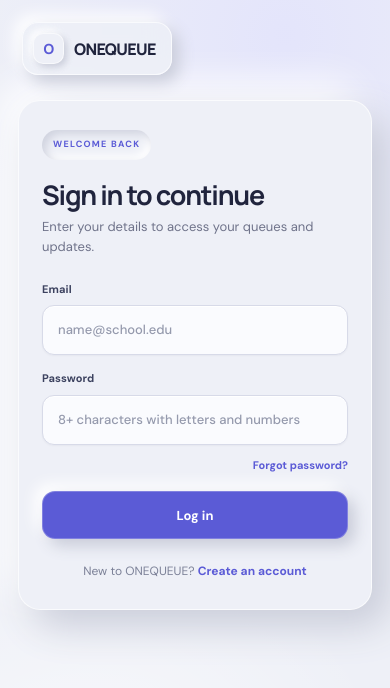
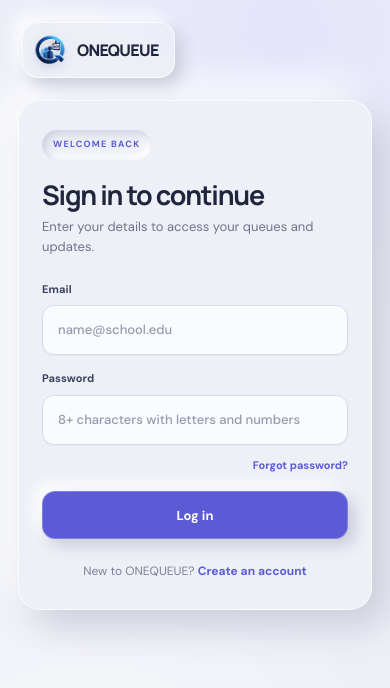
Before and after one commit to wemji/itp2, a React (Vite) app in the folder client/: page /login in a window 390 px wide. Shown: the top 688 px of the page. Built offline with nearby package versions, Linux system fonts and the light colour scheme; no server answers.

Commit message:
feat(branding): apply ONEQUEUE logo across the app

```diff
--- a/client/index.html
+++ b/client/index.html
@@ -5,6 +5,8 @@
     <meta name="viewport" content="width=device-width, initial-scale=1.0" />
     <meta name="theme-color" content="#103d3b" />
     <meta name="description" content="Join service queues remotely, track your place, and arrive when your turn is near with ONEQUEUE." />
+    <link rel="icon" type="image/png" href="/onequeue-logo.png" />
+    <link rel="apple-touch-icon" href="/onequeue-logo.png" />
     <title>ONEQUEUE — Your turn, without the wait</title>
   </head>
   <body>
--- /dev/null
+++ b/client/src/components/BrandMark.jsx
@@ -0,0 +1,14 @@
+export default function BrandMark() {
+  return (
+    <img
+      className="brand-logo"
+      src="/onequeue-logo.png"
+      alt=""
+      aria-hidden="true"
+      width="40"
+      height="40"
+      decoding="async"
+      draggable="false"
+    />
+  );
+}
--- a/client/src/components/Layout.jsx
+++ b/client/src/components/Layout.jsx
@@ -15,6 +15,7 @@ import {
 import { useState } from 'react';
 import { useAuth } from '../context/AuthContext';
 import LoadingButton from './LoadingButton';
+import BrandMark from './BrandMark';
 import '../customer.css';
 import '../admin.css';
 
@@ -51,7 +52,7 @@ export default function Layout() {
       <aside className={open ? 'sidebar open' : 'sidebar'}>
         <div className="sidebar-top">
           <Link to={staff ? '/admin' : '/dashboard'} className="brand">
-            <span className="brand-mark">O</span>
+            <BrandMark />
             <span>ONEQUEUE</span>
           </Link>
           <span className="workspace-label">{staff ? 'SERVICE DESK' : 'CUSTOMER PORTAL'}</span>
--- a/client/src/pages/Auth.jsx
+++ b/client/src/pages/Auth.jsx
@@ -4,6 +4,7 @@ import { Check, Clock3 } from 'lucide-react';
 import { useAuth } from '../context/AuthContext';
 import Toast from '../components/Toast';
 import LoadingButton from '../components/LoadingButton';
+import BrandMark from '../components/BrandMark';
 import '../auth.css';
 
 export default function Auth({ register = false }) {
@@ -49,7 +50,7 @@ export default function Auth({ register = false }) {
       <div className="auth-glow auth-glow-two" />
 
       <Link to="/" className="brand auth-brand" aria-label="Back to ONEQUEUE home">
-        <span className="brand-mark">O</span>
+        <BrandMark />
         <span>ONEQUEUE</span>
       </Link>
 
--- a/client/src/pages/ForgotPassword.jsx
+++ b/client/src/pages/ForgotPassword.jsx
@@ -4,6 +4,7 @@ import { ArrowLeft, CheckCircle2, LockKeyhole, Mail, ShieldCheck } from 'lucide-
 import { api } from '../lib/api';
 import Toast from '../components/Toast';
 import LoadingButton from '../components/LoadingButton';
+import BrandMark from '../components/BrandMark';
 import '../auth.css';
 
 export default function ForgotPassword() {
@@ -37,7 +38,7 @@ export default function ForgotPassword() {
       <div className="auth-glow auth-glow-two" />
 
       <Link to="/" className="brand auth-brand" aria-label="Back to ONEQUEUE home">
-        <span className="brand-mark">O</span>
+        <BrandMark />
         <span>ONEQUEUE</span>
       </Link>
 
--- a/client/src/pages/Landing.jsx
+++ b/client/src/pages/Landing.jsx
@@ -16,6 +16,7 @@ import {
 import { api } from '../lib/api';
 import { PUBLIC_STATS_POLL_INTERVAL_MS } from '../lib/polling';
 import '../landing.css';
+import BrandMark from '../components/BrandMark';
 
 const steps = [
   [Hash, '01', 'Choose a service', 'Find the office or service you need in seconds.'],
@@ -122,7 +123,7 @@ export default function Landing() {
     <div className="landing landing-refresh">
       <nav className="landing-nav">
         <Link to="/" className="brand" aria-label="ONEQUEUE home">
-          <span className="brand-mark">O</span>
+          <BrandMark />
           <span>ONEQUEUE</span>
         </Link>
 
@@ -224,7 +225,7 @@ export default function Landing() {
         <div className="landing-footer-main">
           <div className="landing-footer-brand">
             <Link to="/" className="brand">
-              <span className="brand-mark">O</span>
+              <BrandMark />
               <span>ONEQUEUE</span>
             </Link>
             <p>Join remotely, follow your place, and arrive when your turn is near.</p>
--- a/client/src/pages/Mfa.jsx
+++ b/client/src/pages/Mfa.jsx
@@ -5,6 +5,7 @@ import { api } from '../lib/api';
 import { useAuth } from '../context/AuthContext';
 import Toast from '../components/Toast';
 import LoadingButton from '../components/LoadingButton';
+import BrandMark from '../components/BrandMark';
 import '../auth.css';
 
 function getQrCodeSource(qrCode) {
@@ -75,7 +76,7 @@ export default function Mfa() {
     <div className="auth-page auth-neu recovery-page">
       <div className="auth-glow auth-glow-one" />
       <div className="auth-glow auth-glow-two" />
-      <div className="brand auth-brand"><span className="brand-mark">O</span><span>ONEQUEUE</span></div>
+      <div className="brand auth-brand"><BrandMark /><span>ONEQUEUE</span></div>
       <main className="auth-shell">
         <section className="auth-welcome">
           <div className="auth-badge"><span /> Privileged account protection</div>
--- a/client/src/pages/ResetPassword.jsx
+++ b/client/src/pages/ResetPassword.jsx
@@ -4,6 +4,7 @@ import { CheckCircle2, KeyRound, LockKeyhole, ShieldCheck } from 'lucide-react';
 import { supabase } from '../lib/supabase';
 import Toast from '../components/Toast';
 import LoadingButton from '../components/LoadingButton';
+import BrandMark from '../components/BrandMark';
 import '../auth.css';
 
 export default function ResetPassword() {
@@ -104,7 +105,7 @@ export default function ResetPassword() {
       <div className="auth-glow auth-glow-two" />
 
       <Link to="/" className="brand auth-brand" aria-label="Back to ONEQUEUE home">
-        <span className="brand-mark">O</span>
+        <BrandMark />
         <span>ONEQUEUE</span>
       </Link>
 
--- a/client/src/readability.css
+++ b/client/src/readability.css
@@ -284,6 +284,34 @@ body .auth-neu .auth-card input[inputmode='numeric'][maxlength='6'] {
   animation: button-spin .7s linear infinite;
 }
 
+.brand-logo {
+  display: block;
+  width: 40px;
+  height: 40px;
+  flex: 0 0 40px;
+  object-fit: contain;
+  filter: drop-shadow(0 4px 5px #1f31662b);
+  user-select: none;
+}
+
+.auth-brand .brand-logo {
+  width: 37px;
+  height: 37px;
+  flex-basis: 37px;
+}
+
+.sidebar .brand-logo {
+  width: 39px;
+  height: 39px;
+  flex-basis: 39px;
+}
+
+.landing-footer .brand-logo {
+  width: 35px;
+  height: 35px;
+  flex-basis: 35px;
+}
+
 button[aria-busy='true'] {
   cursor: wait;
 }
@@ -306,3 +334,12 @@ a.button:active {
 @media (prefers-reduced-motion: reduce) {
   .button-spinner { animation-duration: 1.4s; }
 }
+
+@media (max-width: 560px) {
+  .brand-logo,
+  .auth-brand .brand-logo {
+    width: 34px;
+    height: 34px;
+    flex-basis: 34px;
+  }
+}
```
Also changed, not shown: client/public/onequeue-logo.png (added).
